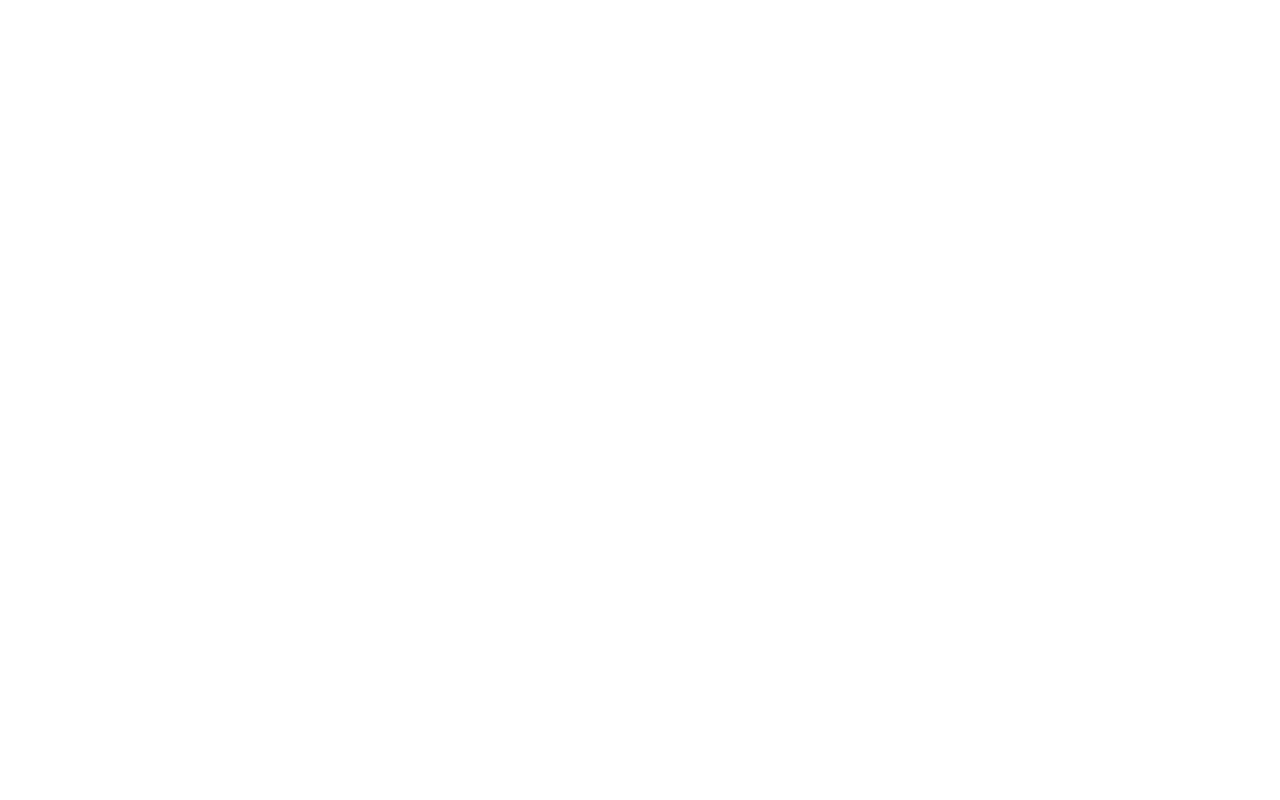
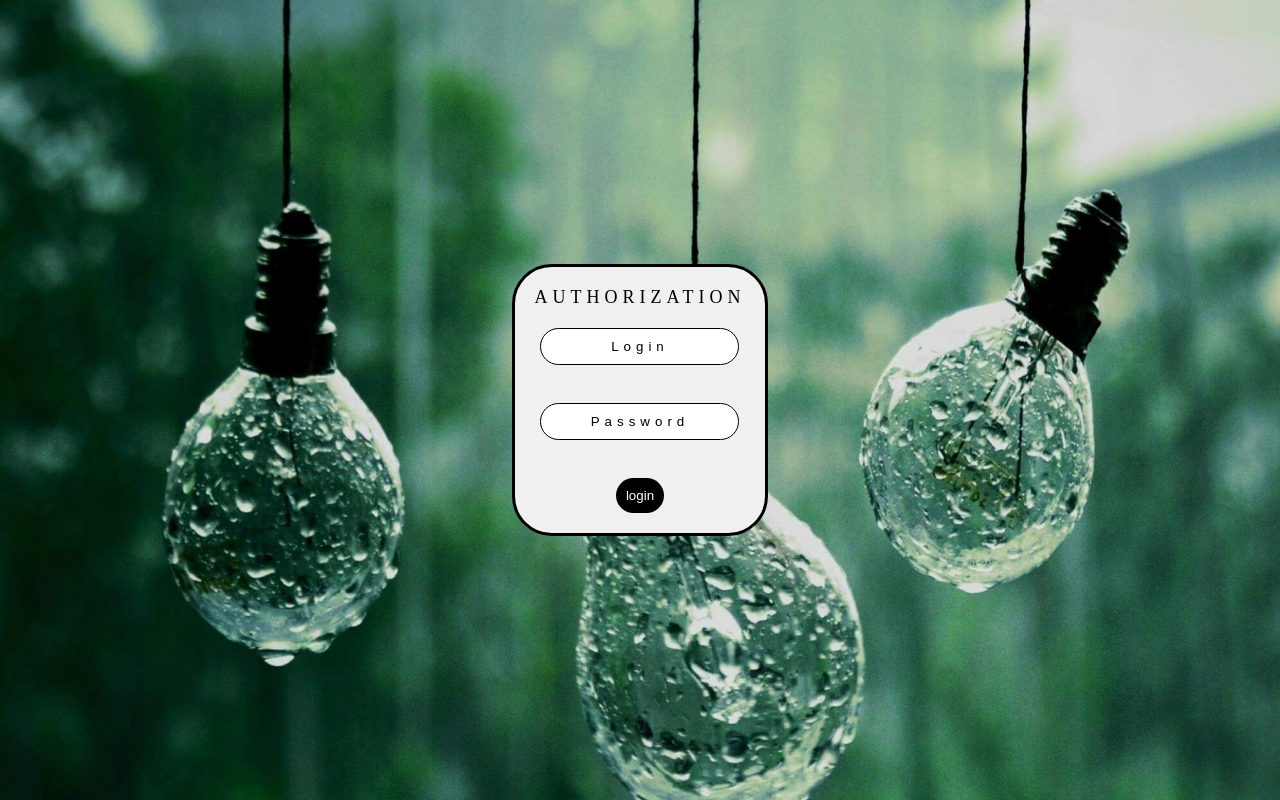
Before and after one commit to komarnitskyi/auth-team, a website: page views/login.html in a window 1280 px wide. Drawn offline with Linux system fonts and the light colour scheme.

Commit message:
created registration, added styles

```diff
--- /dev/null
+++ b/data.json
@@ -0,0 +1,6 @@
+[{
+   "login": "qwerty",
+   "first name": "Vasya",
+   "last name": "Pupkin",
+   "password": 12345678
+}]
--- a/package.json
+++ b/package.json
@@ -18,6 +18,10 @@
   },
   "homepage": "https://github.com/rosyurch/auth-team#readme",
   "dependencies": {
-    "express": "^4.17.1"
+    "body-parser": "^1.19.0",
+    "cors": "^2.8.5",
+    "express": "^4.17.1",
+    "fs": "0.0.1-security",
+    "path": "^0.12.7"
   }
 }
--- /dev/null
+++ b/static/css/styles.css
@@ -0,0 +1,86 @@
+* {
+   margin: 0;
+   padding: 0;
+}
+
+body {
+   background-image: url('../images/bg-registration.jpg');
+   background-repeat: no-repeat;
+   height: 100vh;
+   width: 100%;
+   background-position: center center;
+   background-size: cover;
+}
+
+.container {
+   display: flex;
+   justify-content: center;
+   align-items: center;
+   max-width: 1200px;
+   height: 100vh;
+   width: 100%;
+   margin: 0 auto;
+}
+
+.form {
+   background-color: #f0f0f0;
+   box-sizing: border-box;
+   padding: 20px;
+   border: 3px solid #000;
+   border-radius: 40px;
+}
+
+.form p {
+   font-size: 18px;
+   margin-bottom: 20px;
+   letter-spacing: 5px;
+   text-transform: uppercase;
+}
+
+form {
+   display: flex;
+   flex-direction: column;
+   align-items: center;
+}
+
+input {
+   outline: none;
+   padding: 10px;
+   border: 1px solid #000;
+   border-radius: 20px;
+   margin-bottom: 20px;
+   text-align: center;
+}
+
+input:focus {
+   border: 1px solid rgb(18, 177, 124);
+}
+
+input::placeholder {
+   color: #000;
+   text-align: center;
+   letter-spacing: 5px;
+}
+
+input:focus::placeholder {
+   color: rgb(18, 177, 124);
+   letter-spacing: 5px;
+
+}
+
+input[type='submit'] {
+   background-color: #000;
+   color: #fff;
+   /* width: 70px; */
+   padding: 10px;
+   cursor: pointer;
+   margin-bottom: 0;
+   border: none;
+   transition: .4s ease;
+}
+
+input[type='submit']:hover {
+   background-color: #fff;
+   color: #000;
+   transition: .4s ease;
+}
--- a/views/login.html
+++ b/views/login.html
@@ -2,14 +2,24 @@
 <html lang="en">
 
 <head>
-   <meta charset="UTF-8">
-   <meta name="viewport" content="width=device-width, initial-scale=1.0">
-   <meta http-equiv="X-UA-Compatible" content="ie=edge">
+   <meta charset="UTF-8" />
+   <meta name="viewport" content="width=device-width, initial-scale=1.0" />
+   <meta http-equiv="X-UA-Compatible" content="ie=edge" />
    <title>Login</title>
+   <link rel="stylesheet" href="../static/css/styles.css" />
 </head>
 
 <body>
-   <h1></h1>
+   <div class="container">
+      <div class="form">
+         <form action="/login" method="get">
+            <p>Authorization</p>
+            <input type="text" name="login" placeholder="Login" /><br />
+            <input type="password" name="login" placeholder="Password" /><br />
+            <input type="submit" value="login" />
+         </form>
+      </div>
+   </div>
 </body>
 
 </html>
```
Also changed, not shown: index.html (added, +15 -0 lines), index.js (+51 -0 lines), views/registration.html (added, +28 -0 lines), static/images/bg-registration.jpg (added), 1 other file.
